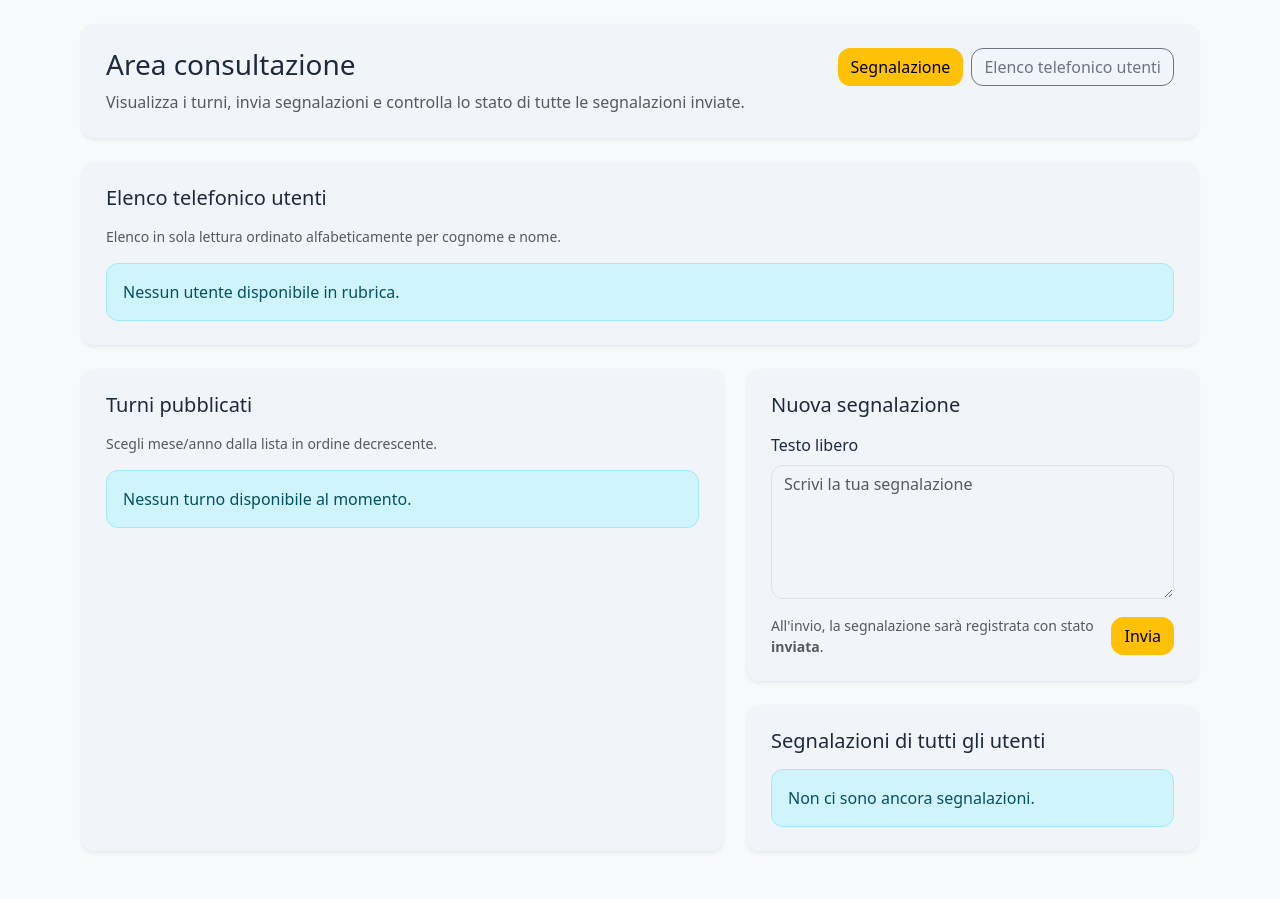
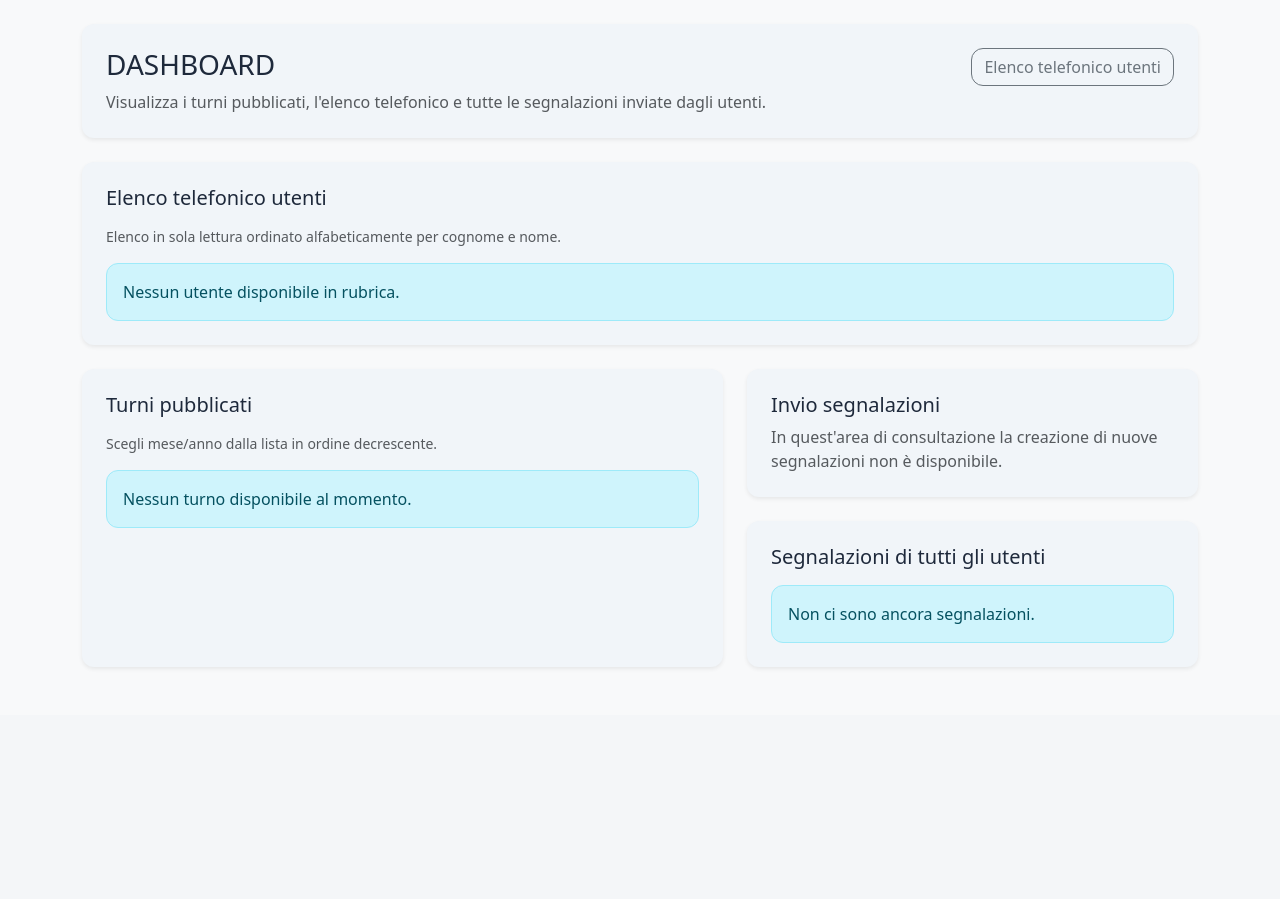
Before and after one commit to MicheleOlimpi/serBAR, a PHP site: template src/Views/consultation/dashboard.php in a window 1280 px wide. Shown: the part 86-985 px from the top of the page. After the commit the page ends 729 px from the top, so only its background shows below. Run offline with PHP 8.4, Linux system fonts and the light colour scheme; the template is opened without the code that fills it, so the values that code supplies are empty.

Commit message:
Aggiorna dashboard consultazione senza invio segnalazioni

```diff
--- a/src/Views/consultation/dashboard.php
+++ b/src/Views/consultation/dashboard.php
@@ -49,11 +49,10 @@ $statusLabels = [
   <div class="card-body p-4">
     <div class="d-flex flex-wrap justify-content-between align-items-start gap-3">
       <div>
-        <h3 class="mb-2">Area consultazione</h3>
-        <p class="text-muted mb-0">Visualizza i turni, invia segnalazioni e controlla lo stato di tutte le segnalazioni inviate.</p>
+        <h3 class="mb-2">DASHBOARD</h3>
+        <p class="text-muted mb-0">Visualizza i turni pubblicati, l'elenco telefonico e tutte le segnalazioni inviate dagli utenti.</p>
       </div>
     <div class="d-flex flex-wrap gap-2">
-        <a class="btn btn-warning" href="#segnalazioni">Segnalazione</a>
         <a class="btn btn-outline-secondary" href="#elenco-telefonico">Elenco telefonico utenti</a>
       </div>
     </div>
@@ -166,20 +165,10 @@ $statusLabels = [
   </div>
 
   <div class="col-12 col-xl-5">
-    <div class="card border-0 shadow-sm mb-4" id="segnalazioni">
+    <div class="card border-0 shadow-sm mb-4">
       <div class="card-body p-4">
-        <h5 class="card-title mb-3">Nuova segnalazione</h5>
-        <form method="post" class="d-grid gap-3">
-          <div>
-            <label class="form-label" for="message">Testo libero</label>
-            <textarea id="message" name="message" rows="5" class="form-control" placeholder="Scrivi la tua segnalazione" required></textarea>
-          </div>
-
-          <div class="d-flex justify-content-between align-items-center gap-2">
-            <small class="text-muted">All'invio, la segnalazione sarà registrata con stato <strong>inviata</strong>.</small>
-            <button class="btn btn-warning" type="submit">Invia</button>
-          </div>
-        </form>
+        <h5 class="card-title mb-2">Invio segnalazioni</h5>
+        <p class="text-muted mb-0">In quest'area di consultazione la creazione di nuove segnalazioni non è disponibile.</p>
       </div>
     </div>
 
--- a/src/Views/layout/header.php
+++ b/src/Views/layout/header.php
@@ -18,8 +18,7 @@ $adminNavItems = [
     'information' => ['label' => 'Informazioni', 'href' => '?action=information'],
 ];
 $consultationNavItems = [
-    'dashboard' => ['label' => 'Dashboard', 'href' => './'],
-    'segnalazione' => ['label' => 'Segnalazione', 'href' => '?action=dashboard#segnalazioni'],
+    'dashboard' => ['label' => 'dashboard', 'href' => './'],
     'lista_volontari' => ['label' => 'Lista Volontari', 'href' => '?action=dashboard#elenco-telefonico'],
     'information' => ['label' => 'Informazioni', 'href' => '?action=information'],
 ];
```
Also changed, not shown: src/Controllers/AppController.php (+0 -8 lines).
